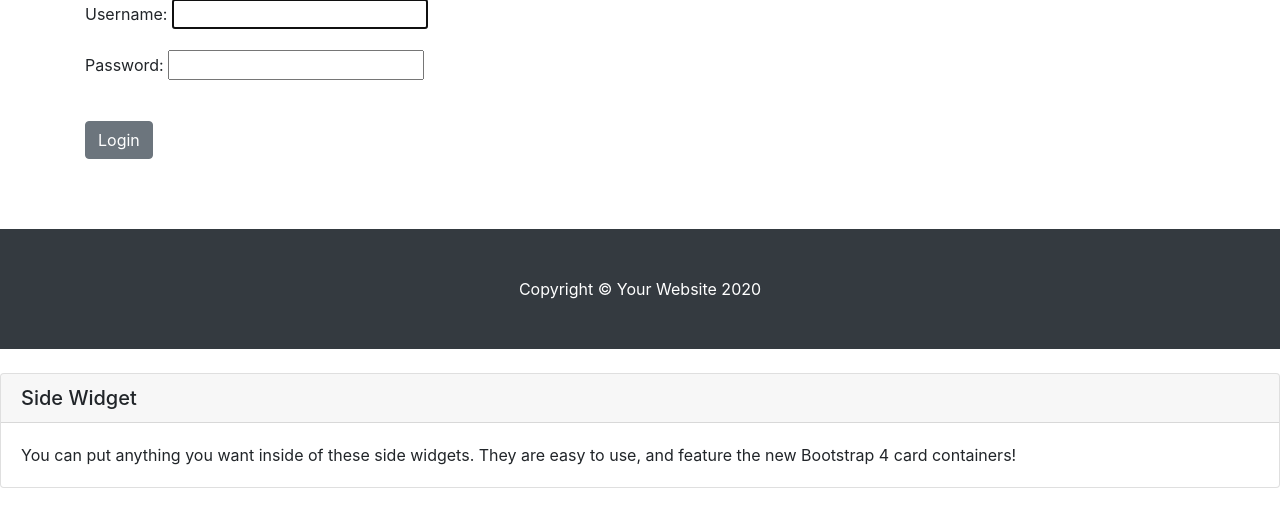
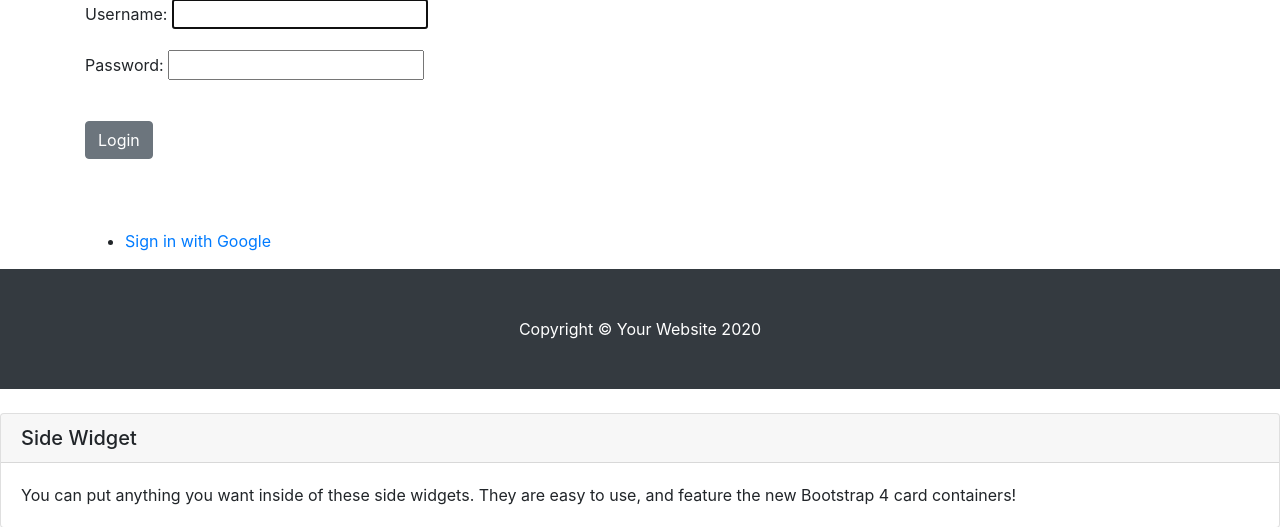
Before and after one commit to slevvvvin/Django, a Django app: page /login/ in a window 1280 px wide. Shown: the part 219-746 px from the top of the page. Run offline with Django 3.2, Linux system fonts and the light colour scheme; data that the repository does not hold is empty.

Commit message:
add google auth

```diff
--- a/blog/templates/registration/login.html
+++ b/blog/templates/registration/login.html
@@ -13,4 +13,11 @@
             <button class="btn btn-secondary">Login</button>
         </form>
     </div>
+    <div class="social">
+        <ul>
+            <li class="google">
+                <a href="{% url "social:begin" "google-oauth2" %}"> Sign in with Google</a>
+            </li>
+        </ul>
+    </div>
  {% endblock %}
--- a/myDjangoBlog/urls.py
+++ b/myDjangoBlog/urls.py
@@ -6,4 +6,5 @@ urlpatterns = [
    path('admin/', admin.site.urls),
    path('', include('blog.urls')),
    path('', include('django.contrib.auth.urls')),
+   path('social-auth/', include('social_django.urls', namespace='social'))
 ]
```
Also changed, not shown: myDjangoBlog/settings.py (+8 -1 lines).
